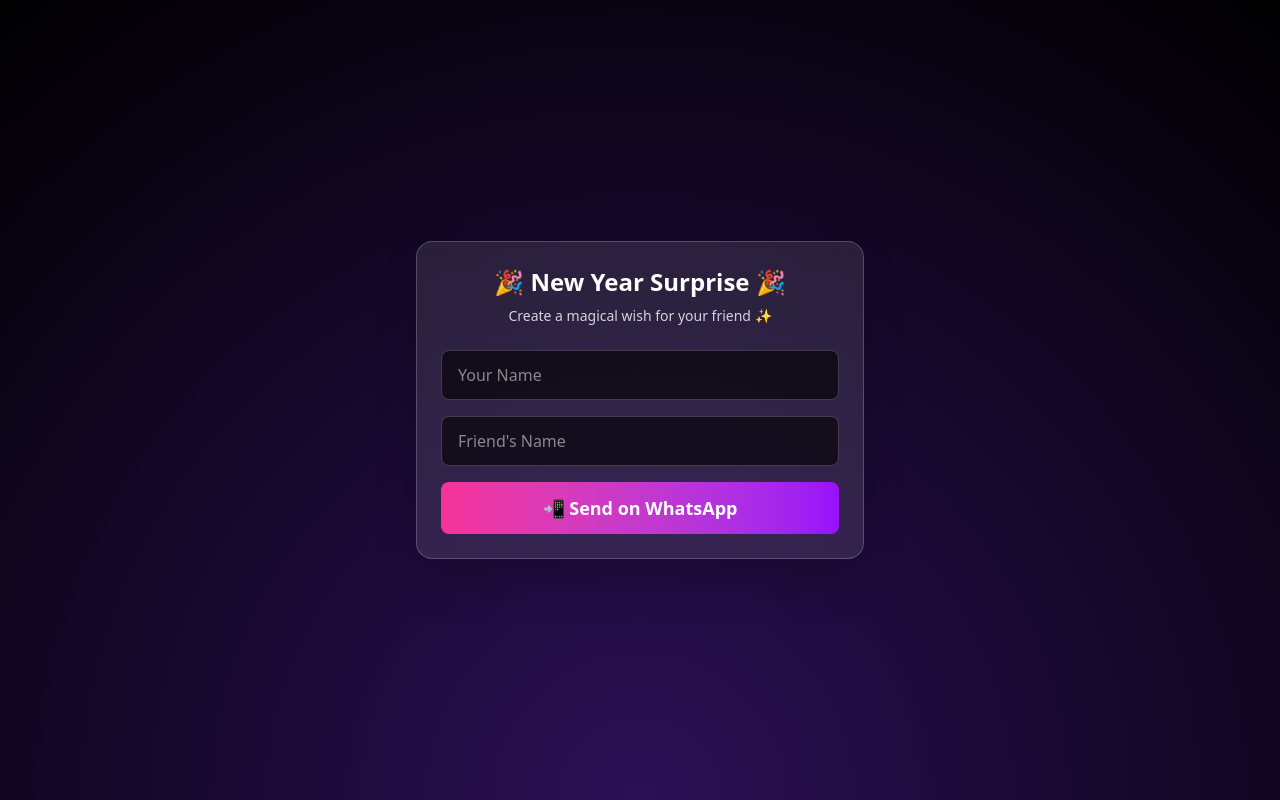
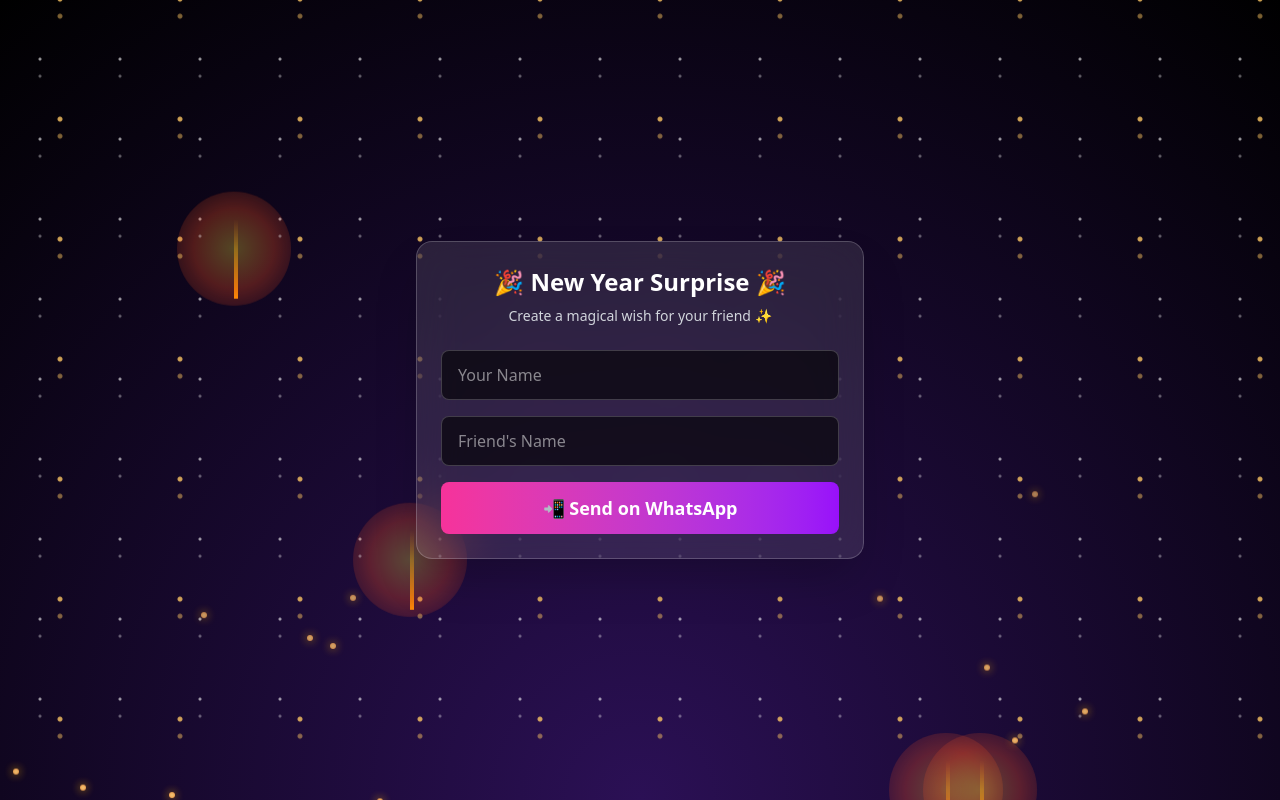
Before and after one commit to SUMAN-MUDULI/newyearwish, a Next.js app: page / in a window 1280 px wide. Built offline with nearby package versions, Linux system fonts and the light colour scheme.

Commit message:
updateddd

```diff
--- a/src/app/api/og/route.js
+++ b/src/app/api/og/route.js
@@ -15,15 +15,74 @@
           display: "flex",
           alignItems: "center",
           justifyContent: "center",
-          background: "linear-gradient(135deg, #0f0c29, #302b63, #24243e)",
+          background:
+            "radial-gradient(circle at top, #3a1c71, #000000)",
+          fontFamily: "sans-serif",
           color: "white",
-          fontSize: 80,
-          fontWeight: 800,
-          textAlign: "center",
-          padding: "40px",
+          position: "relative",
         }}
       >
-        🎆 {name}, this is for YOU 😱
+        {/* Main Card */}
+        <div
+          style={{
+            background: "rgba(0,0,0,0.6)",
+            borderRadius: "32px",
+            padding: "60px 80px",
+            textAlign: "center",
+            boxShadow: "0 40px 120px rgba(0,0,0,0.6)",
+          }}
+        >
+          {/* Name */}
+          <div
+            style={{
+              fontSize: 84,
+              fontWeight: 900,
+              letterSpacing: "-1px",
+              marginBottom: 20,
+            }}
+          >
+            🎆 {name}
+          </div>
+
+          {/* Emotional line */}
+          <div
+            style={{
+              fontSize: 34,
+              opacity: 0.9,
+              marginBottom: 40,
+            }}
+          >
+            Someone made this just for you 😱
+          </div>
+
+          {/* Fake CTA Button */}
+          <div
+            style={{
+              display: "inline-block",
+              padding: "22px 48px",
+              borderRadius: "999px",
+              background:
+                "linear-gradient(90deg, #ff4d6d, #c77dff)",
+              fontSize: 32,
+              fontWeight: 700,
+              boxShadow: "0 10px 40px rgba(199,125,255,0.6)",
+            }}
+          >
+            👉 TAP TO OPEN 🎁
+          </div>
+        </div>
+
+        {/* Footer hint */}
+        <div
+          style={{
+            position: "absolute",
+            bottom: 40,
+            fontSize: 22,
+            opacity: 0.6,
+          }}
+        >
+          New Year Surprise ✨
+        </div>
       </div>
     ),
     {
--- a/src/app/globals.css
+++ b/src/app/globals.css
@@ -167,3 +167,94 @@
     opacity: 0;
   }
 }
+
+
+/* 🌌 Wrapper */
+.festive-wrapper {
+  position: absolute;
+  inset: 0;
+  z-index: -10;
+  overflow: hidden;
+  pointer-events: none;
+}
+
+/* ✨ Floating particles */
+.festive-particle {
+  position: absolute;
+  bottom: -20px;
+  width: 6px;
+  height: 6px;
+  background: radial-gradient(circle, #fff, transparent);
+  border-radius: 50%;
+  animation: floatUp linear infinite;
+  opacity: 0.7;
+}
+
+@keyframes floatUp {
+  from {
+    transform: translateY(0) scale(1);
+    opacity: 0.8;
+  }
+  to {
+    transform: translateY(-120vh) scale(0.4);
+    opacity: 0;
+  }
+}
+
+/* 🚀 Firework rocket */
+.firework-rocket {
+  position: absolute;
+  bottom: -40px;
+  width: 4px;
+  height: 80px;
+  background: linear-gradient(to top, #ff9800, transparent);
+  animation: rocketFly 6s linear infinite;
+}
+
+/* 🚀 Rocket flying */
+@keyframes rocketFly {
+  0% {
+    transform: translateY(0);
+    opacity: 1;
+  }
+  60% {
+    transform: translateY(-70vh);
+    opacity: 1;
+  }
+  65% {
+    opacity: 0;
+  }
+  100% {
+    opacity: 0;
+  }
+}
+
+/* 💥 Explosion after rocket */
+.firework-rocket::after {
+  content: "";
+  position: absolute;
+  top: -10px;
+  left: -40px;
+  width: 80px;
+  height: 80px;
+  background: radial-gradient(circle, #ffeb3b, #ff5722, transparent);
+  border-radius: 50%;
+  opacity: 0;
+  animation: boom 6s linear infinite;
+}
+
+@keyframes boom {
+  0%,
+  60% {
+    opacity: 0;
+    transform: scale(0.2);
+  }
+  70% {
+    opacity: 1;
+    transform: scale(1);
+  }
+  100% {
+    opacity: 0;
+    transform: scale(1.6);
+  }
+}
--- a/src/app/page.js
+++ b/src/app/page.js
@@ -1,5 +1,9 @@
 "use client";
 
+// import FestiveBackground from "@/components/FuturisticBackground";
+import FestiveBackground from "@/components/FestiveBackground";
+import BalloonBackground from "@/components/BalloonBackground";
+import FullBackground from '@/components/FullBackground';
 import { useState, useEffect } from "react";
 
 export default function Home() {
@@ -32,6 +36,8 @@
 
   return (
     <div className="min-h-screen flex items-center justify-center px-4 text-white">
+      <FestiveBackground/>
+      {/* <FullBackground/> */}
       <div className="w-full max-w-md bg-white/10 backdrop-blur-xl rounded-2xl p-6 shadow-2xl border border-white/20">
         <h1 className="text-2xl font-extrabold text-center mb-2">
           🎉 New Year Surprise 🎉
--- a/src/app/wish/layout.js
+++ b/src/app/wish/layout.js
@@ -9,7 +9,9 @@
       description: "",
       images: [
         {
-          url: `https://newyearwish-kohl.vercel.app/api/og?to=${encodeURIComponent(to)}`,
+          url: `https://newyearwish-kohl.vercel.app/api/og?to=${encodeURIComponent(
+            to
+          )}`,
           width: 1200,
           height: 630,
         },
--- a/src/app/wish/page.js
+++ b/src/app/wish/page.js
@@ -6,7 +6,7 @@
   return (
     <Suspense
       fallback={
-        <div className="min-h-screen flex items-center justify-center bg-black text-white">
+        <div className="min-h-screen flex items-center justify-center text-white">
           Loading…
         </div>
       }
--- a/src/components/FestiveBackground.js
+++ b/src/components/FestiveBackground.js
@@ -2,14 +2,25 @@
 
 export default function FestiveBackground() {
   return (
-    <div className="absolute inset-0 -z-10 overflow-hidden festive-bg">
-      {Array.from({ length: 40 }).map((_, i) => (
+    <div className="absolute overflow-hidden festive-bg festive-wrapper">
+      {Array.from({ length: 30 }).map((_, i) => (
         <span
-          key={i}
+          key={`float-${i}`}
+          className="festive-particle"
           style={{
             left: `${Math.random() * 100}%`,
-            animationDelay: `${Math.random() * 12}s`,
-            animationDuration: `${10 + Math.random() * 10}s`,
+            animationDelay: `${Math.random() * 10}s`,
+            animationDuration: `${12 + Math.random() * 8}s`,
+          }}
+        />
+      ))}
+      {Array.from({ length: 5 }).map((_, i) => (
+        <div
+          key={`rocket-${i}`}
+          className="firework-rocket"
+          style={{
+            left: `${10 + Math.random() * 80}%`,
+            animationDelay: `${i * 2}s`,
           }}
         />
       ))}
--- a/src/components/SoundToggle.js
+++ b/src/components/SoundToggle.js
@@ -1,3 +1,21 @@
+// "use client";
+
+// export default function SoundToggle({ enabled, onToggle }) {
+//   return (
+//     <button
+//       onClick={onToggle}
+//       className="fixed top-4 right-4 z-50 px-3 py-2 rounded-full
+//                  bg-white/10 backdrop-blur-md text-white text-sm
+//                  border border-white/20 hover:bg-white/20 transition"
+//       aria-label="Toggle sound"
+//     >
+//       {enabled ? "🔊 Sound On" : "🔇 Tap for Sound"}
+//     </button>
+//   );
+// }
+
+
+
 "use client";
 
 export default function SoundToggle({ enabled, onToggle }) {
@@ -8,7 +26,7 @@
       bg-white/10 backdrop-blur-md text-white text-sm
       border border-white/20 hover:bg-white/20 transition"
     >
-      {enabled ? "🔊 Sound On" : "🔇 Sound Off"}
+      {enabled ? "🔊 Sound On" : "🔇 Tap for Sound"}
     </button>
   );
 }
```
Also changed, not shown: src/app/wish/WishClient.js (+44 -30 lines).
